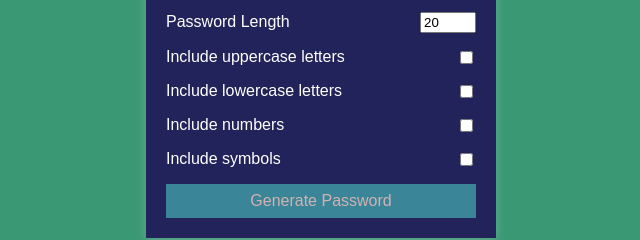
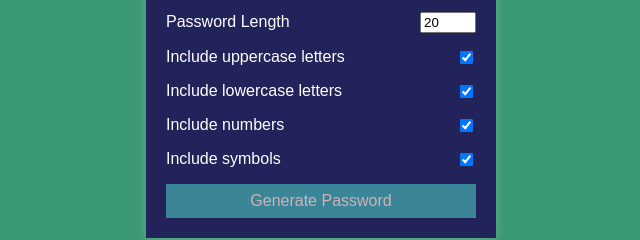
Before and after one commit to mljqzzqyztbzumn/Password-generater, a plain HTML site: page index.html in a window 1280 px wide. Shown: the part 347-587 px from the top of the page, 319-959 px from the left. Drawn offline with Linux system fonts and the light colour scheme; a web font is replaced by a local one.

Commit message:
Update index.html

```diff
--- a/index.html
+++ b/index.html
@@ -23,19 +23,19 @@
         </div>
         <div class="setting">
           <label>Include uppercase letters</label>
-          <input type="checkbox" id="uppercase" >
+          <input type="checkbox" id="uppercase" checked>
         </div>
         <div class="setting">
           <label>Include lowercase letters</label>
-          <input type="checkbox" id="lowercase" >
+          <input type="checkbox" id="lowercase" checked>
         </div>
         <div class="setting">
           <label>Include numbers</label>
-          <input type="checkbox" id="numbers" >
+          <input type="checkbox" id="numbers" checked >
         </div>
         <div class="setting">
           <label>Include symbols</label>
-          <input type="checkbox" id="symbols" >
+          <input type="checkbox" id="symbols" checked >
         </div>
       </div>
 
```
